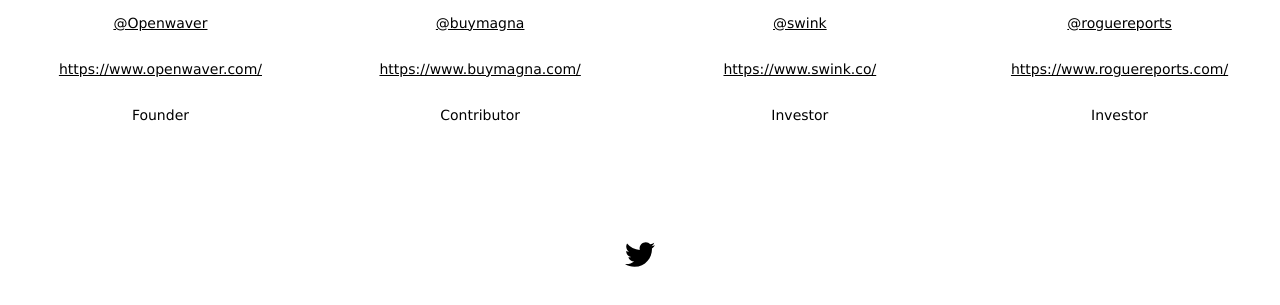
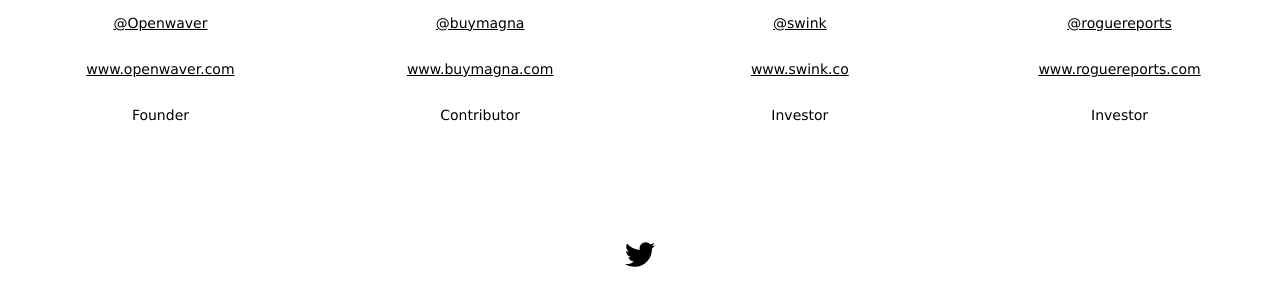
Before and after one commit to emmanelonuoha/E14, a plain HTML site: page index.html in a window 1280 px wide. Shown: the part 291-596 px from the top of the page. Drawn offline with Linux system fonts and the light colour scheme.

Commit message:
Update link texts

```diff
--- a/index.html
+++ b/index.html
@@ -36,7 +36,7 @@
 
             <p>
               <a href="https://www.openwaver.com" target="_blank"
-                >https://www.openwaver.com/</a
+                >www.openwaver.com</a
               >
             </p>
 
@@ -60,7 +60,7 @@
 
             <p>
               <a href="https://www.buymagna.com" target="_blank"
-                >https://www.buymagna.com/</a
+                >www.buymagna.com</a
               >
             </p>
 
@@ -83,9 +83,7 @@
             </p>
 
             <p>
-              <a href="https://www.swink.co" target="_blank"
-                >https://www.swink.co/</a
-              >
+              <a href="https://www.swink.co" target="_blank">www.swink.co</a>
             </p>
 
             <p>Investor</p>
@@ -110,7 +108,7 @@
 
             <p>
               <a href="https://www.roguereports.com" target="_blank"
-                >https://www.roguereports.com/</a
+                >www.roguereports.com</a
               >
             </p>
 
```
